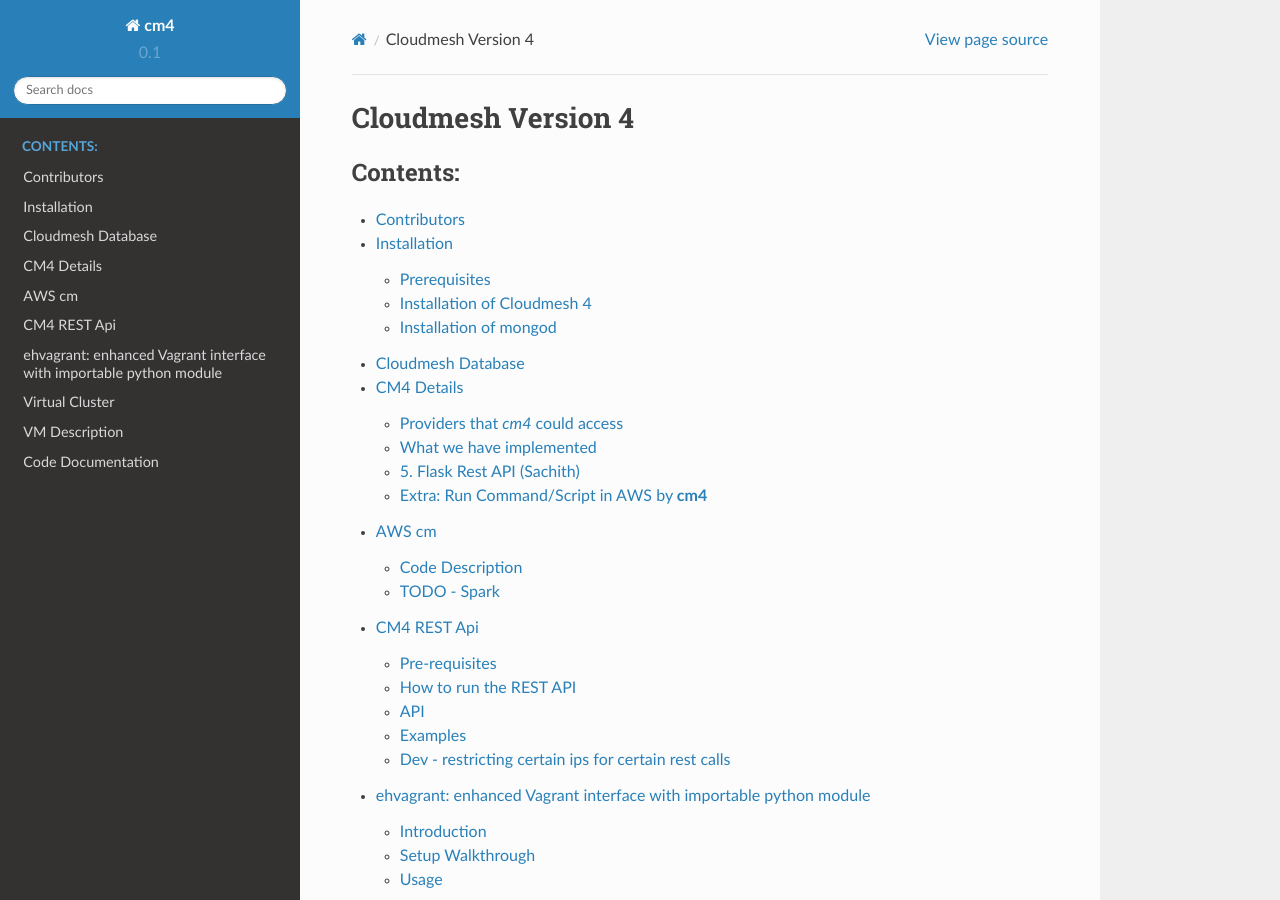
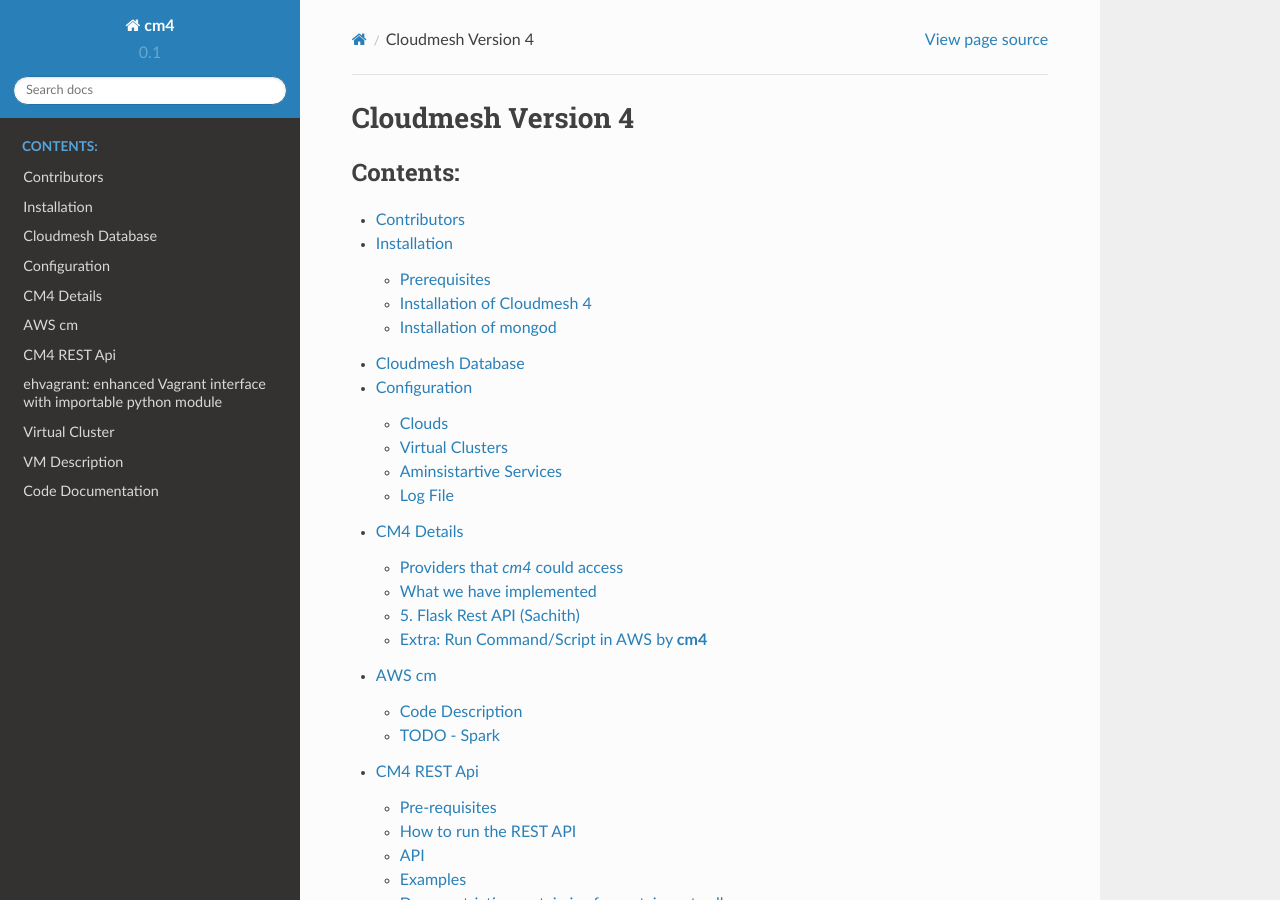
Before and after one commit to cloudmesh/cloudmesh-cloud, a Sphinx documentation site: the page built from documentation/source/index.rst, in a window 1280 px wide and 900 px high. Built offline with Sphinx 7.4.7 and the Read the Docs theme 2.0.0, drawn with Linux system fonts in a browser that asks for light colours; pages that are not in the unit, such as notebooks, are missing from menus.

Commit message:
configuration

```diff
--- /dev/null
+++ b/documentation/source/configuration.md
@@ -0,0 +1,13 @@
+# Configuration
+
+## Clouds
+
+## Virtual Clusters
+
+## Aminsistartive Services
+
+### MongoDB
+
+### REST
+
+## Log File
--- a/documentation/source/index.rst
+++ b/documentation/source/index.rst
@@ -8,6 +8,7 @@
    contributors
    install
    mongo
+   configuration
    CM4README
    README
    aws
```
Also changed, not shown: documentation/source/CM4README.md (+6 -0 lines), 1 other file.
